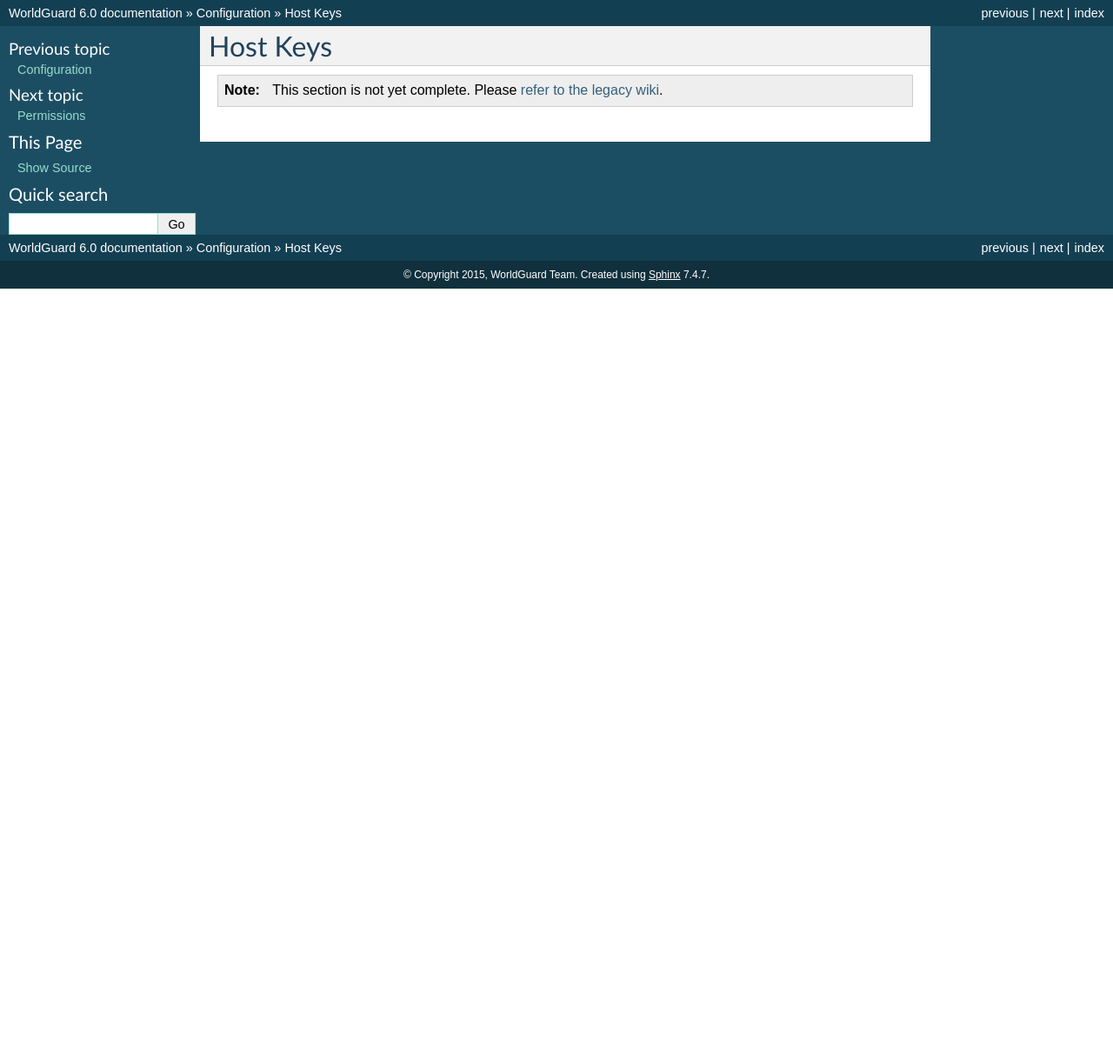
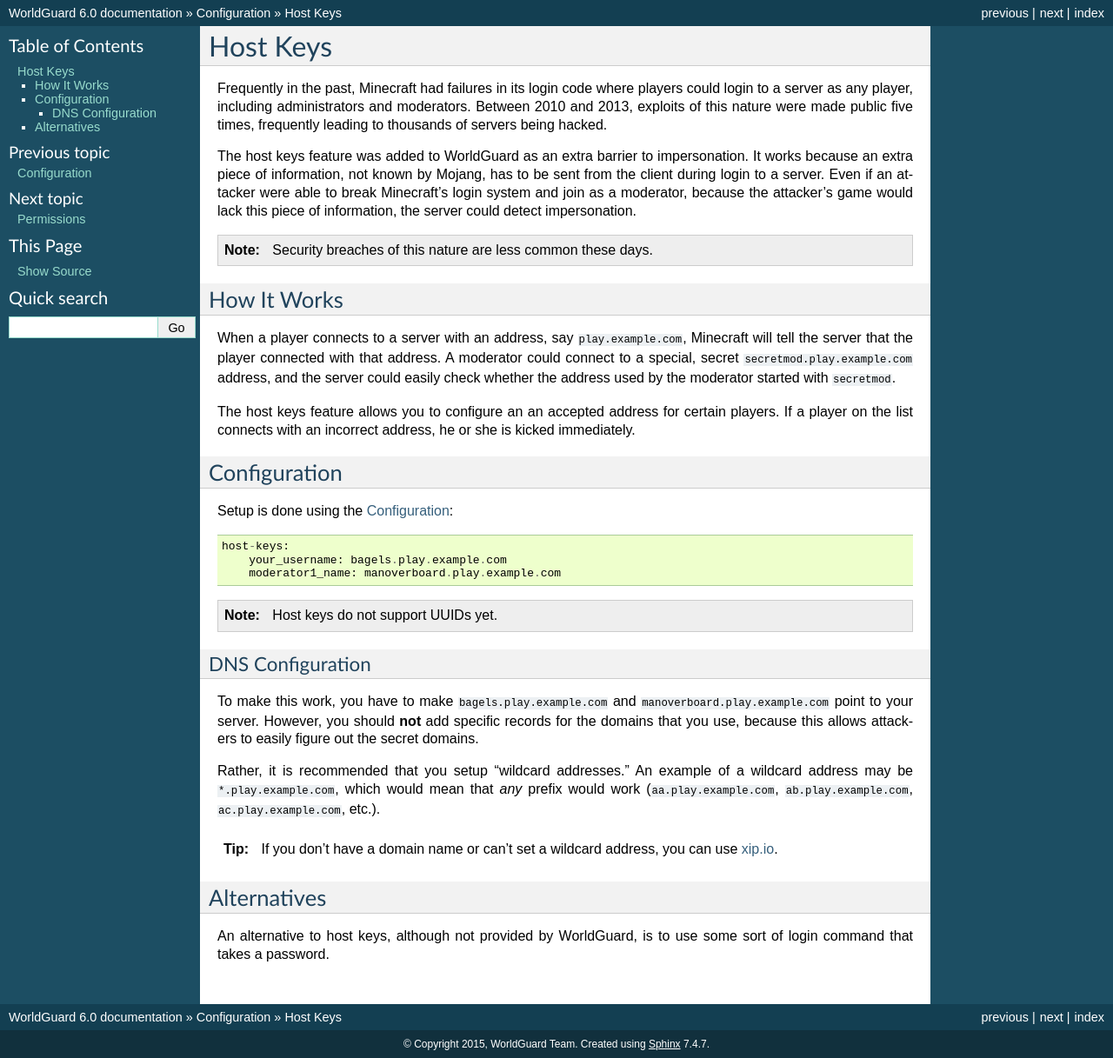
Before and after one commit to aurorasmiles/WorldGuardDocs, a Sphinx documentation site: the page built from source/host-keys.rst, in a window 1280 px wide. Shown: the whole page at 87% size. Built offline with Sphinx 7.4.7, drawn with Linux system fonts in a browser that asks for light colours; before the commit the page ends 900 px from its top, so only the background shows below that.

Commit message:
Write the host keys page.

```diff
--- a/source/host-keys.rst
+++ b/source/host-keys.rst
@@ -2,5 +2,42 @@
 Host Keys
 =========
 
+Frequently in the past, Minecraft had failures in its login code where players could login to a server as any player, including administrators and moderators. Between 2010 and 2013, exploits of this nature were made public five times, frequently leading to thousands of servers being hacked.
+
+The host keys feature was added to WorldGuard as an extra barrier to impersonation. It works because an extra piece of information, not known by Mojang, has to be sent from the client during login to a server. Even if an attacker were able to break Minecraft's login system and join as a moderator, because the attacker's game would lack this piece of information, the server could detect impersonation.
+
 .. note::
-    This section is not yet complete. Please `refer to the legacy wiki <http://wiki.sk89q.com/wiki/WorldGuard/Host_keys>`_.
+    Security breaches of this nature are less common these days.
+
+How It Works
+============
+
+When a player connects to a server with an address, say ``play.example.com``, Minecraft will tell the server that the player connected with that address. A moderator could connect to a special, secret ``secretmod.play.example.com`` address, and the server could easily check whether the address used by the moderator started with ``secretmod``.
+
+The host keys feature allows you to configure an an accepted address for certain players. If a player on the list connects with an incorrect address, he or she is kicked immediately.
+
+Configuration
+=============
+
+Setup is done using the :doc:`config`::
+
+   host-keys:
+       your_username: bagels.play.example.com
+       moderator1_name: manoverboard.play.example.com
+
+.. note::
+    Host keys do not support UUIDs yet.
+
+DNS Configuration
+~~~~~~~~~~~~~~~~~
+
+To make this work, you have to make ``bagels.play.example.com`` and ``manoverboard.play.example.com`` point to your server. However, you should **not** add specific records for the domains that you use, because this allows attackers to easily figure out the secret domains.
+
+Rather, it is recommended that you setup "wildcard addresses." An example of a wildcard address may be ``*.play.example.com``, which would mean that *any* prefix would work (``aa.play.example.com``, ``ab.play.example.com``, ``ac.play.example.com``, etc.).
+
+.. tip:: If you don't have a domain name or can't set a wildcard address, you can use `xip.io <http://xip.io/>`_.
+
+Alternatives
+============
+
+An alternative to host keys, although not provided by WorldGuard, is to use some sort of login command that takes a password.
```
